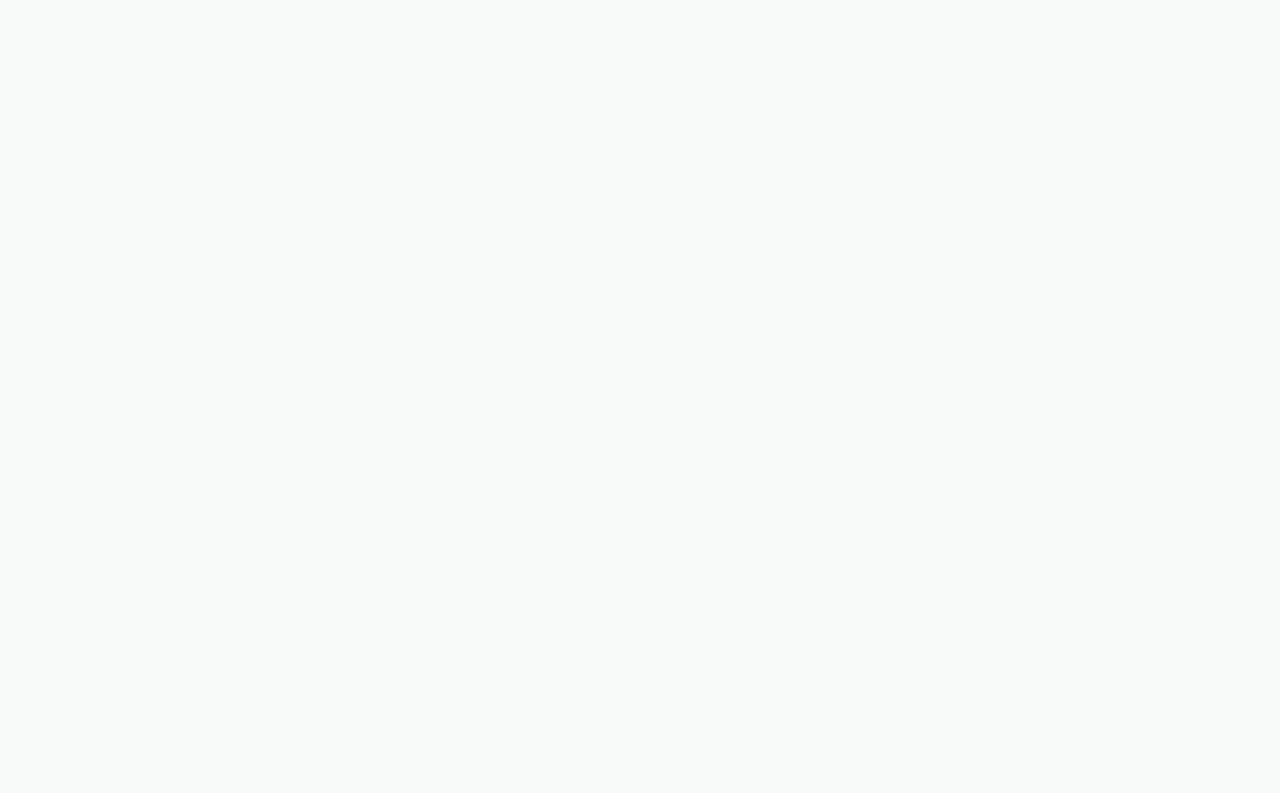
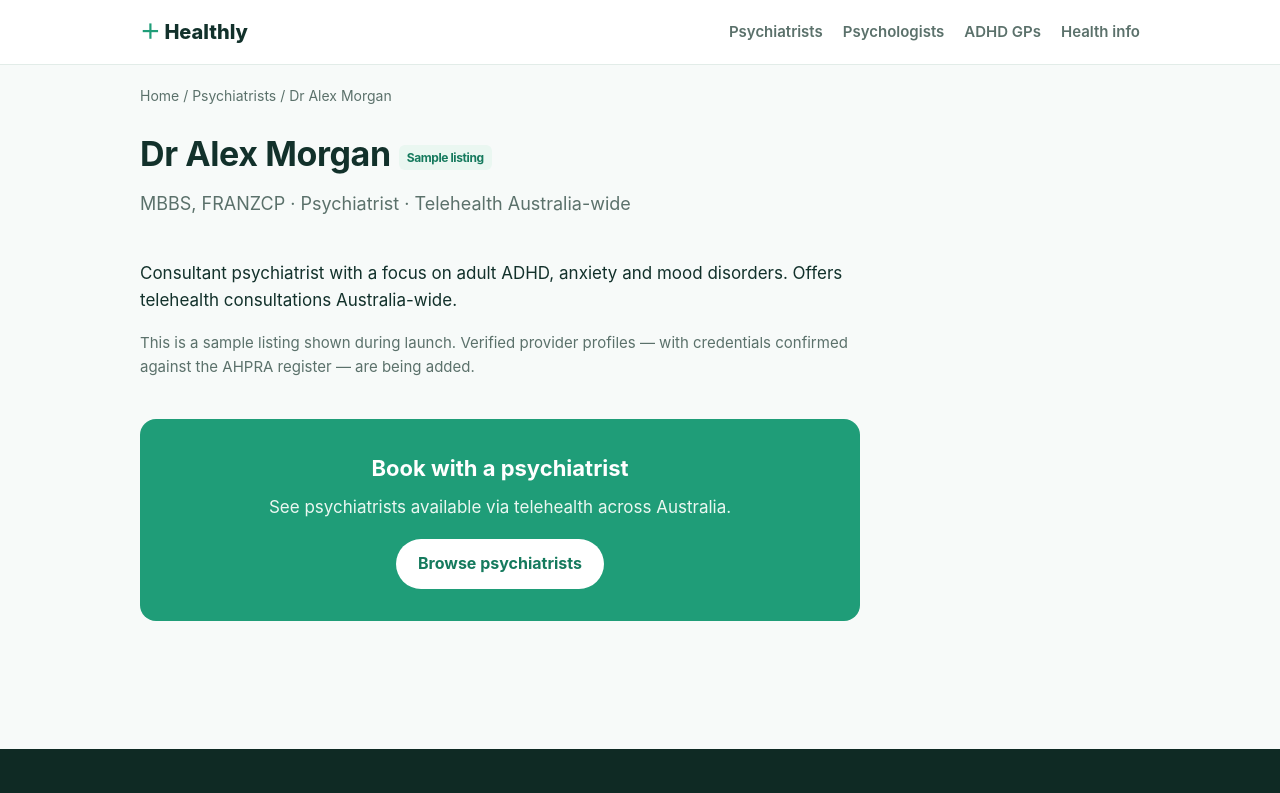
Before and after one commit to LukeCN/healthly, a Next.js app: page /practitioner/dr-alex-morgan in a window 1280 px wide. Before the commit this address had no page. Shown: the top 793 px of the page. Built offline with nearby package versions, Linux system fonts and the light colour scheme.

Commit message:
Create page.js

```diff
--- /dev/null
+++ b/app/practitioner/[slug]/page.js
@@ -0,0 +1,76 @@
+import Link from "next/link";
+import { notFound } from "next/navigation";
+import { SITE, providers, getProvider, getSpecialty } from "@/lib/data";
+import JsonLd from "@/components/JsonLd";
+
+export const dynamicParams = false;
+
+export function generateStaticParams() {
+  return providers.map((p) => ({ slug: p.slug }));
+}
+
+export function generateMetadata({ params }) {
+  const p = getProvider(params.slug);
+  if (!p) return {};
+  const s = getSpecialty(p.specialty);
+  return {
+    title: `${p.name} — ${s.name} (Telehealth)`,
+    description: `${p.name}, ${p.credential}. ${p.bio}`,
+    alternates: { canonical: `/practitioner/${p.slug}` },
+  };
+}
+
+export default function PractitionerPage({ params }) {
+  const p = getProvider(params.slug);
+  if (!p) notFound();
+  const s = getSpecialty(p.specialty);
+
+  const breadcrumb = {
+    "@context": "https://schema.org",
+    "@type": "BreadcrumbList",
+    itemListElement: [
+      { "@type": "ListItem", position: 1, name: "Home", item: SITE.url },
+      { "@type": "ListItem", position: 2, name: s.plural, item: `${SITE.url}/${s.slug}` },
+      { "@type": "ListItem", position: 3, name: p.name, item: `${SITE.url}/practitioner/${p.slug}` },
+    ],
+  };
+  const physician = {
+    "@context": "https://schema.org",
+    "@type": "Physician",
+    name: p.name,
+    medicalSpecialty: s.name,
+    url: `${SITE.url}/practitioner/${p.slug}`,
+    areaServed: "AU",
+    description: p.bio,
+    availableService: { "@type": "MedicalProcedure", name: "Telehealth consultation" },
+  };
+
+  return (
+    <div className="container">
+      <JsonLd data={breadcrumb} />
+      <JsonLd data={physician} />
+      <div className="breadcrumb">
+        <Link href="/">Home</Link> / <Link href={`/${s.slug}`}>{s.plural}</Link> / {p.name}
+      </div>
+      <div className="page-head">
+        <h1>{p.name}{p.sample && <span className="tag">Sample listing</span>}</h1>
+        <p><span className="credential">{p.credential}</span> · {s.name} · Telehealth Australia-wide</p>
+      </div>
+      <section className="block prose" style={{ paddingTop: 16, maxWidth: 720 }}>
+        <p>{p.bio}</p>
+        {p.sample && (
+          <p style={{ color: "#5b716b", fontSize: 15 }}>
+            This is a sample listing shown during launch. Verified provider
+            profiles — with credentials confirmed against the AHPRA register —
+            are being added.
+          </p>
+        )}
+        <div className="cta">
+          <h2>Book with a {s.name.toLowerCase()}</h2>
+          <p>See {s.plural.toLowerCase()} available via telehealth across Australia.</p>
+          <Link href={`/${s.slug}`} className="btn">Browse {s.plural.toLowerCase()}</Link>
+        </div>
+      </section>
+    </div>
+  );
+}
```
